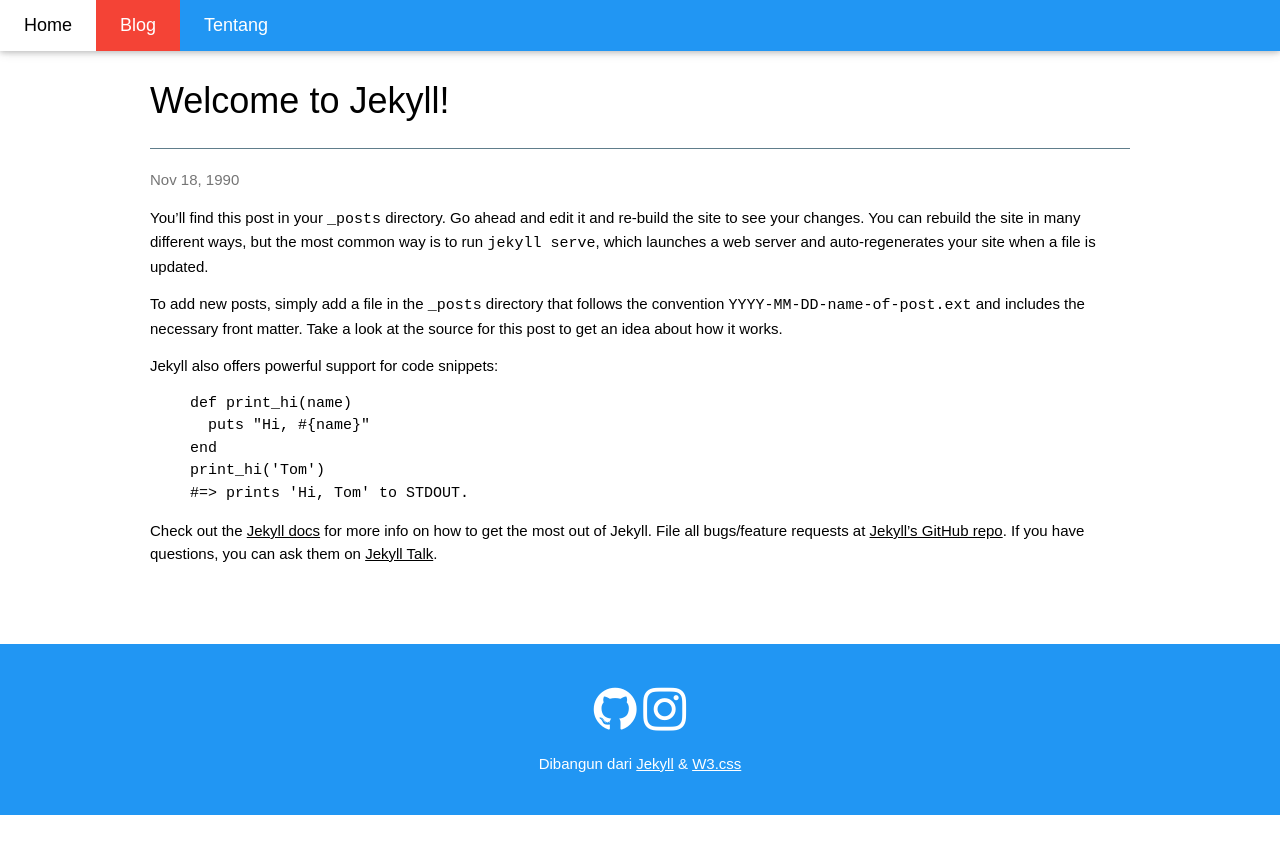
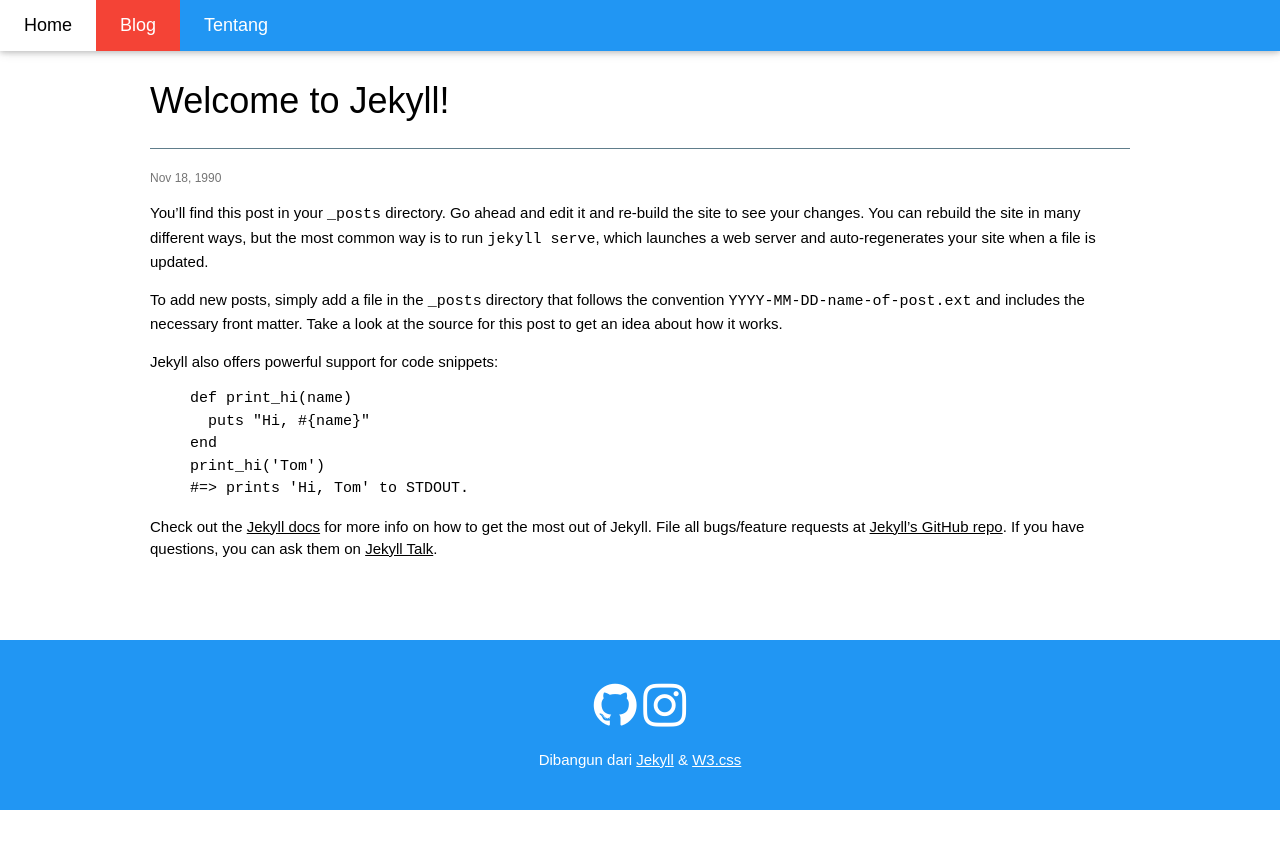
Before and after one commit to Bagus18/Bagus18.github.io, a Jekyll site: the page built from _posts/1990-11-18-welcome-to-jekyll.markdown, in a window 1280 px wide. Shown: the top 854 px of the page. Built offline with Jekyll 4.4.1, drawn with Linux system fonts in a browser that asks for light colours; nearby versions of some CDN libraries; some web fonts are replaced; library files that are not in the unit come from our copies.

Commit message:
Update Thu, Nov 02, 2017  8:24:55 PM

```diff
--- a/_layouts/post.html
+++ b/_layouts/post.html
@@ -29,7 +29,7 @@
   <header class="post-header">
     <h1 class="post-title" itemprop="name headline">{{ page.title }}</h1>
 	<hr class="w3-border-blue-grey"/>
-    <p class="post-meta w3-text-grey"><time datetime="{{ page.date | date_to_xmlschema }}" itemprop="datePublished">{{ page.date | date: "%b %-d, %Y" }}</time>{% if page.author %} • <span itemprop="author" itemscope itemtype="http://schema.org/Person"><span itemprop="name">{{ page.author }}</span></span>{% endif %}</p>
+    <p class="post-meta w3-text-grey w3-small"><time datetime="{{ page.date | date_to_xmlschema }}" itemprop="datePublished">{{ page.date | date: "%b %-d, %Y" }}</time>{% if page.author %} • <span itemprop="author" itemscope itemtype="http://schema.org/Person"><span itemprop="name">{{ page.author }}</span></span>{% endif %}</p>
   </header>
 
   <div class="post-content" itemprop="articleBody">
--- a/blog.html
+++ b/blog.html
@@ -11,7 +11,7 @@
   <ul class="post-list">
     {% for post in site.posts %}
       <li>
-        <span class="fa fa-angle-double-right w3-text-grey w3-small"> {{ post.date | date: "%b %-d, %Y" }} <i class="w3-text-red fa fa-angle-right" aria-hidden="true"></i> <a class="post-link w3-text-blue" href="{{ post.url | prepend: site.baseurl }}">{{ post.title }}</a></span>
+        <span class="fa fa-angle-double-right w3-text-grey"> {{ post.date | date: "%b %-d, %Y" }} <i class="w3-text-red fa fa-angle-right" aria-hidden="true"></i> <a class="post-link w3-text-blue" href="{{ post.url | prepend: site.baseurl }}">{{ post.title }}</a></span>
       </li>
     {% endfor %}
   </ul>
```
